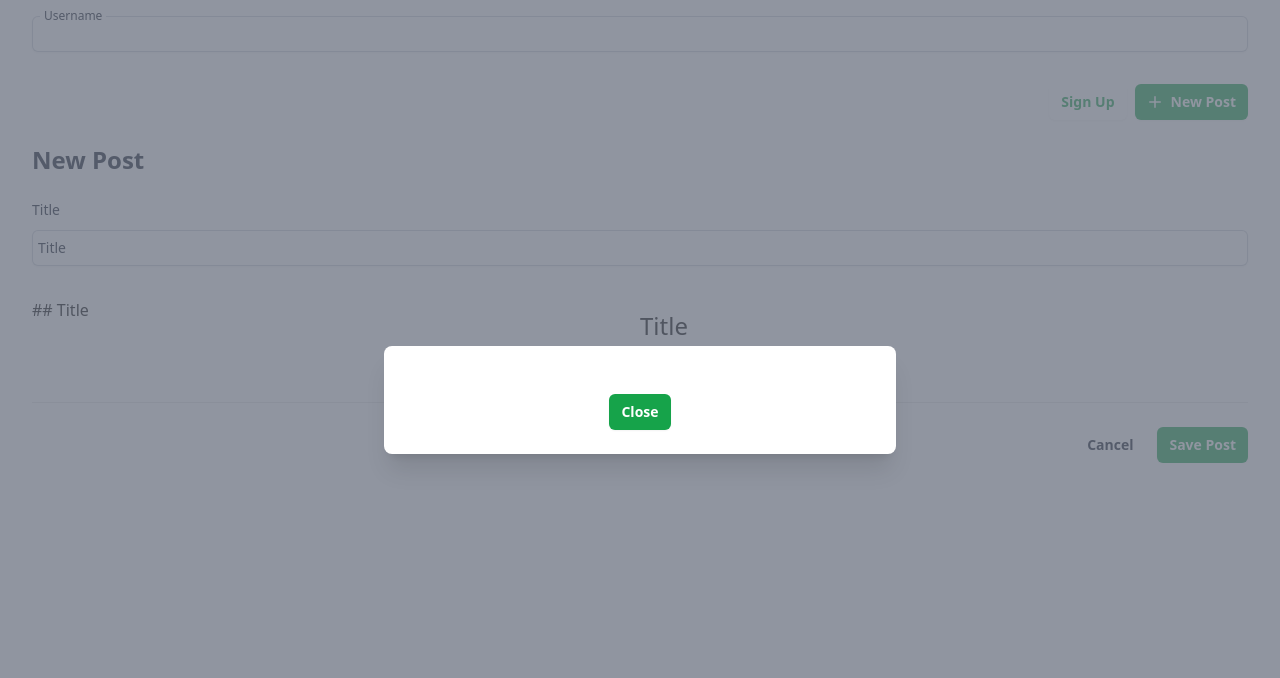
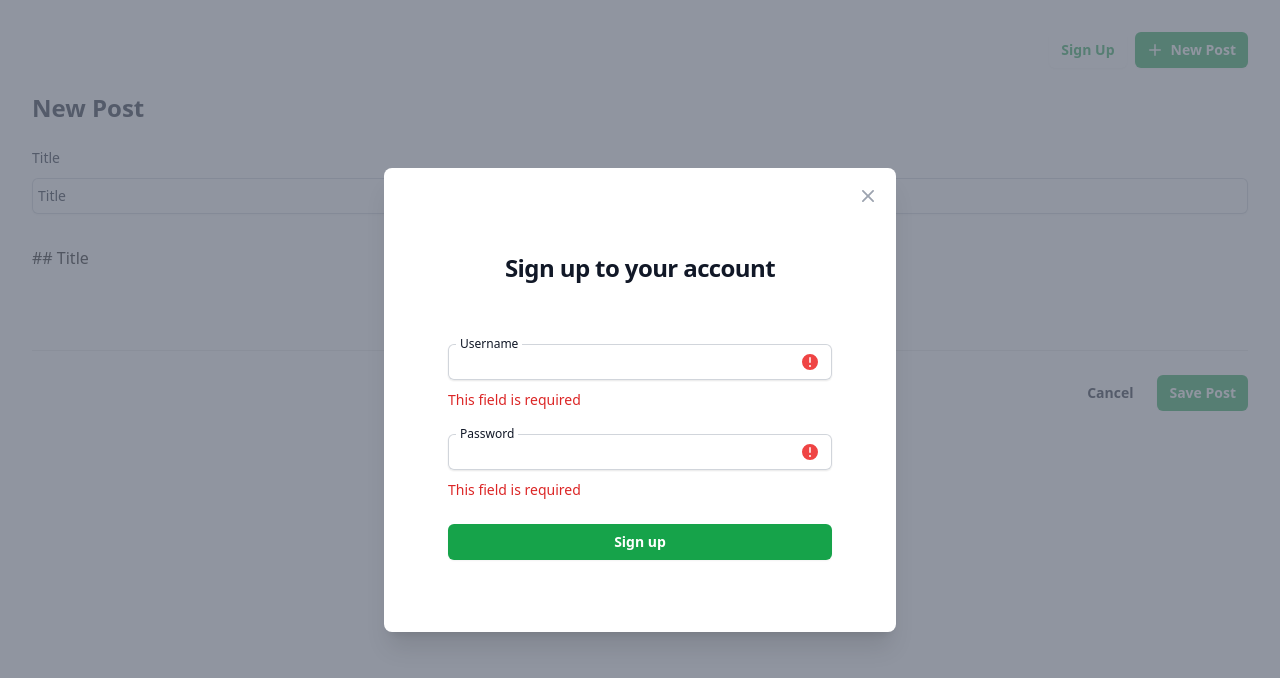
Before and after one commit to thenameiswiiwin/vue-blog-posts, a Vue app: page /posts/new in a window 1280 px wide. Both pictures are taken after a click on the button "Sign Up". Shown: the top 678 px of the page. Built offline with nearby package versions, Linux system fonts and the light colour scheme.

Commit message:
feat(SignupForm.vue): linked validation and form inputs, and styled

```diff
--- a/src/App.vue
+++ b/src/App.vue
@@ -1,22 +1,14 @@
 <script lang="ts" setup>
-import { ref } from 'vue'
 import NavBar from '@/components/NavBar.vue'
 import Modal from '@/components/Modal.vue'
-import FormInput from '@/components/FormInput.vue'
-
-const username = ref('')
 </script>
 
 <template>
   <Modal />
   <div class="overflow-hidden rounded-lg bg-white">
     <div class="container mx-auto px-4 sm:px-6 lg:px-8">
-      <div class="pt-4">
-        <FormInput name="Username" v-model="username" />
-      </div>
       <NavBar />
       <RouterView />
-      {{ username }}
     </div>
   </div>
 </template>
--- a/src/components/FormInput.vue
+++ b/src/components/FormInput.vue
@@ -1,7 +1,11 @@
 <script lang="ts" setup>
+import { ExclamationCircleIcon } from '@heroicons/vue/20/solid'
+import type { Status } from '@/utils/validation'
+
 defineProps<{
   name: string
   modelValue: string
+  status: Status
 }>()
 
 const emit = defineEmits<{
@@ -18,16 +22,36 @@ function handleInput(e: Event) {
   <div class="relative">
     <label
       :for="name"
-      class="absolute -top-2 left-2 inline-block bg-white px-1 text-xs font-medium text-gray-900"
+      class="absolute -top-2 left-2 z-10 inline-block bg-white px-1 text-xs font-medium text-gray-900"
       >{{ name }}</label
     >
+    <div class="relative mt-2 rounded-md shadow-sm">
       <input
         type="text"
         name="name"
+        aria-invalid="true"
+        aria-describedby="username-error"
         :id="name"
         :value="modelValue"
         @input="handleInput"
-      class="block w-full rounded-md border-0 py-1.5 text-gray-900 shadow-sm ring-1 ring-inset ring-gray-300 placeholder:pl-2 placeholder:text-gray-400 focus:ring-2 focus:ring-inset focus:ring-green-600 sm:text-sm sm:leading-6"
+        class="block w-full rounded-md border-0 p-1.5 text-gray-900 shadow-sm ring-1 ring-inset ring-gray-300 placeholder:text-gray-400 focus:ring-2 focus:ring-inset focus:ring-green-600 sm:text-sm sm:leading-6"
+      />
+      <div
+        class="pointer-events-none absolute inset-y-0 right-0 flex items-center pr-3"
+      >
+        <ExclamationCircleIcon
+          class="h-5 w-5 text-red-500"
+          aria-hidden="true"
+          v-if="!status.valid"
         />
       </div>
+    </div>
+    <p
+      class="mt-2 text-sm text-red-600"
+      id="username-error"
+      v-if="!status.valid"
+    >
+      {{ status.message }}
+    </p>
+  </div>
 </template>
--- a/src/components/NavBar.vue
+++ b/src/components/NavBar.vue
@@ -1,6 +1,7 @@
 <script lang="ts" setup>
-import { PlusIcon } from '@heroicons/vue/20/solid'
+import { PlusIcon, XMarkIcon } from '@heroicons/vue/20/solid'
 import { useModal } from '@/composables/modal'
+import SignupForm from '@/components/SignupForm.vue'
 
 const modal = useModal()
 </script>
@@ -28,15 +29,18 @@ const modal = useModal()
   </div>
 
   <Teleport to="#modal">
-    Modal content here.
-    <div class="flex justify-center">
-      <button
-        type="button"
-        class="relative inline-flex items-center gap-x-1.5 rounded-md bg-green-600 px-3 py-2 text-sm font-semibold text-white shadow-sm hover:bg-green-500 focus-visible:outline focus-visible:outline-2 focus-visible:outline-offset-2 focus-visible:outline-green-600"
-        @click="modal.hideModal()"
-      >
-        Close
-      </button>
+    <div>
+      <div class="absolute right-0 top-0 hidden pr-4 pt-4 sm:block">
+        <button
+          type="button"
+          class="rounded-md bg-white text-gray-400 hover:text-gray-500 focus:outline-none focus:ring-2 focus:ring-indigo-500 focus:ring-offset-2"
+          @click="modal.hideModal()"
+        >
+          <span class="sr-only">Close</span>
+          <XMarkIcon class="h-6 w-6" aria-hidden="true" />
+        </button>
+      </div>
+      <SignupForm />
     </div>
   </Teleport>
 </template>
--- /dev/null
+++ b/src/components/SignupForm.vue
@@ -0,0 +1,52 @@
+<script lang="ts" setup>
+import { computed, ref } from 'vue'
+import FormInput from '@/components/FormInput.vue'
+import { validate, length, required } from '@/utils/validation'
+
+const username = ref('')
+const usernameStatus = computed(() => {
+  return validate(username.value, [required, length({ min: 5, max: 20 })])
+})
+
+const password = ref('')
+const passwordStatus = computed(() => {
+  return validate(password.value, [required, length({ min: 10, max: 40 })])
+})
+</script>
+
+<template>
+  <div
+    class="flex min-h-full flex-1 flex-col justify-center px-6 py-12 lg:px-8"
+  >
+    <div class="sm:mx-auto sm:w-full sm:max-w-sm">
+      <h2
+        class="mt-10 text-center text-2xl font-bold leading-9 tracking-tight text-gray-900"
+      >
+        Sign up to your account
+      </h2>
+    </div>
+
+    <div class="mt-10 sm:mx-auto sm:w-full sm:max-w-sm">
+      <form class="space-y-6" action="#" method="POST">
+        <FormInput
+          name="Username"
+          v-model="username"
+          :status="usernameStatus"
+        />
+        <FormInput
+          name="Password"
+          v-model="password"
+          :status="passwordStatus"
+        />
+        <div>
+          <button
+            type="submit"
+            class="flex w-full justify-center rounded-md bg-green-600 px-3 py-1.5 text-sm font-semibold leading-6 text-white shadow-sm hover:bg-green-500 focus-visible:outline focus-visible:outline-2 focus-visible:outline-offset-2 focus-visible:outline-green-600"
+          >
+            Sign up
+          </button>
+        </div>
+      </form>
+    </div>
+  </div>
+</template>
--- a/src/utils/validation.ts
+++ b/src/utils/validation.ts
@@ -1,4 +1,4 @@
-interface Status {
+export interface Status {
   valid: boolean
   message?: string
 }
@@ -7,7 +7,7 @@ type Rule = (value: string) => Status
 
 export function length({ min, max }: { min: number; max: number }): Rule {
   return (value: string): Status => {
-    const result = Boolean(value.length > min && value.length < max)
+    const result = Boolean(value.length >= min && value.length <= max)
 
     return {
       valid: result,
```
Lines whose indentation alone changed are shown as unchanged.
